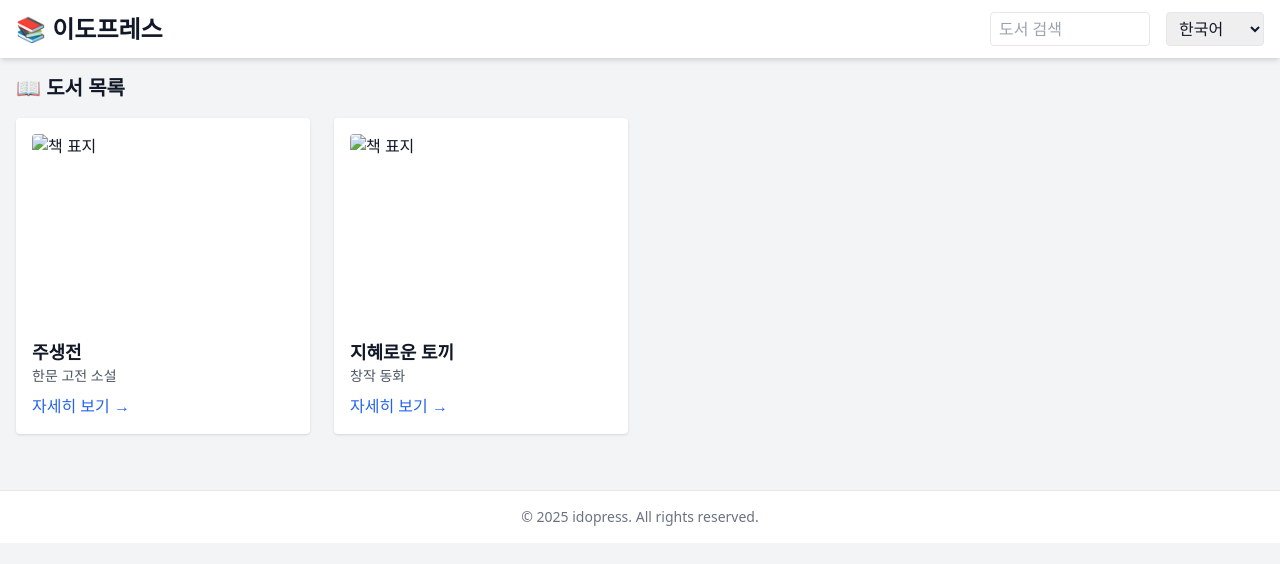
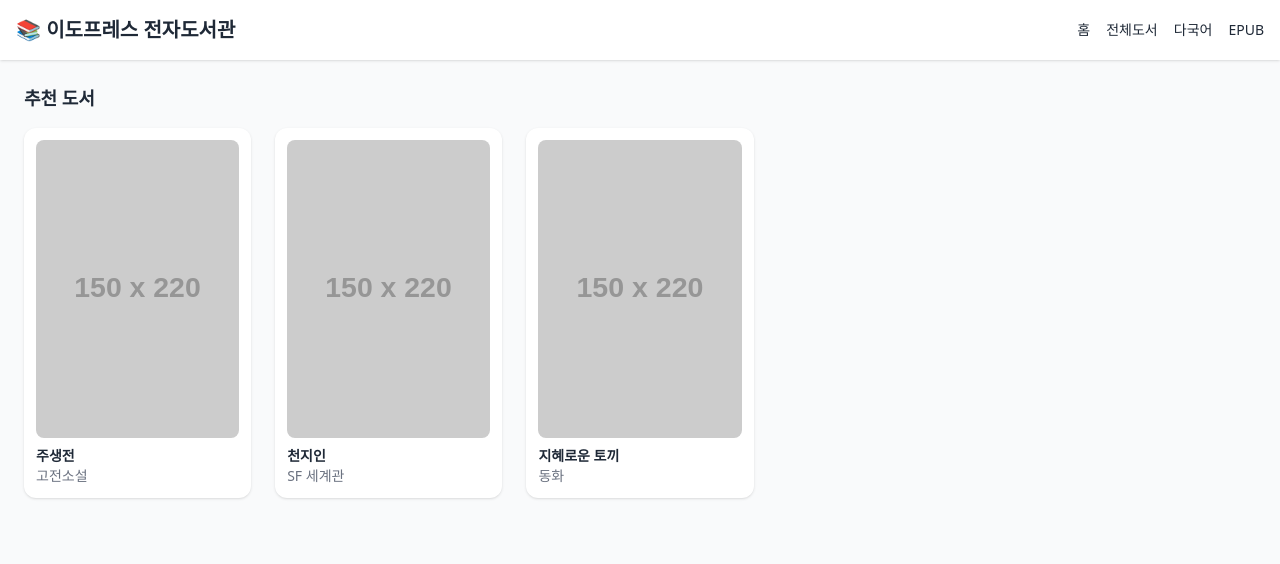
Before and after one commit to idopress/idopress-books, a plain HTML site: page index.html in a window 1280 px wide. Drawn offline with nearby package versions, Linux system fonts and the light colour scheme; placeholder pictures from the web are drawn by us.

Commit message:
초기 홈페이지 파일 업로드

```diff
--- a/index.html
+++ b/index.html
@@ -2,45 +2,48 @@
 <!DOCTYPE html>
 <html lang="ko">
 <head>
-  <meta charset="UTF-8" />
-  <meta name="viewport" content="width=device-width, initial-scale=1.0" />
-  <title>이도프레스 전자책</title>
+  <meta charset="UTF-8">
+  <meta name="viewport" content="width=device-width, initial-scale=1.0">
+  <title>IdoPress Books</title>
   <script src="https://cdn.tailwindcss.com"></script>
 </head>
-<body class="bg-gray-100 text-gray-900">
-  <header class="bg-white shadow-md sticky top-0 z-10">
-    <div class="max-w-7xl mx-auto px-4 py-3 flex justify-between items-center">
-      <h1 class="text-2xl font-bold">📚 이도프레스</h1>
-      <div class="flex items-center space-x-4">
-        <input type="text" placeholder="도서 검색" class="border rounded px-2 py-1 w-40" />
-        <select class="border rounded px-2 py-1">
-          <option>한국어</option>
-          <option>English</option>
-          <option>日本語</option>
-          <option>Español</option>
-        </select>
+<body class="bg-gray-50 text-gray-800">
+  <header class="bg-white shadow p-4 flex items-center justify-between">
+    <h1 class="text-xl font-bold">📚 이도프레스 전자도서관</h1>
+    <nav>
+      <ul class="flex gap-4 text-sm">
+        <li><a href="#" class="hover:underline">홈</a></li>
+        <li><a href="#" class="hover:underline">전체도서</a></li>
+        <li><a href="#" class="hover:underline">다국어</a></li>
+        <li><a href="#" class="hover:underline">EPUB</a></li>
+      </ul>
+    </nav>
+  </header>
+  <main class="p-6">
+    <h2 class="text-lg font-semibold mb-4">추천 도서</h2>
+    <div class="grid grid-cols-2 sm:grid-cols-3 md:grid-cols-4 lg:grid-cols-5 gap-6">
+      <div class="bg-white shadow rounded-xl p-3">
+        <img src="https://via.placeholder.com/150x220?text=책+1" alt="책1" class="w-full h-auto rounded-lg mb-2">
+        <div class="text-sm">
+          <p class="font-semibold truncate">주생전</p>
+          <p class="text-gray-500">고전소설</p>
+        </div>
       </div>
-    </div>
-  </header>
-  <main class="max-w-7xl mx-auto p-4">
-    <h2 class="text-xl font-semibold mb-4">📖 도서 목록</h2>
-    <div class="grid grid-cols-1 sm:grid-cols-2 md:grid-cols-3 lg:grid-cols-4 gap-6">
-      <div class="bg-white rounded shadow p-4">
-        <img src="assets/book-cover.png" alt="책 표지" class="w-full h-48 object-cover rounded" />
-        <h3 class="text-lg font-semibold mt-3">주생전</h3>
-        <p class="text-sm text-gray-600">한문 고전 소설</p>
-        <a href="books/jusaengjeon.html" class="mt-2 inline-block text-blue-600 hover:underline">자세히 보기 →</a>
+      <div class="bg-white shadow rounded-xl p-3">
+        <img src="https://via.placeholder.com/150x220?text=책+2" alt="책2" class="w-full h-auto rounded-lg mb-2">
+        <div class="text-sm">
+          <p class="font-semibold truncate">천지인</p>
+          <p class="text-gray-500">SF 세계관</p>
+        </div>
       </div>
-      <div class="bg-white rounded shadow p-4">
-        <img src="assets/book-cover.png" alt="책 표지" class="w-full h-48 object-cover rounded" />
-        <h3 class="text-lg font-semibold mt-3">지혜로운 토끼</h3>
-        <p class="text-sm text-gray-600">창작 동화</p>
-        <a href="books/rabbit.html" class="mt-2 inline-block text-blue-600 hover:underline">자세히 보기 →</a>
+      <div class="bg-white shadow rounded-xl p-3">
+        <img src="https://via.placeholder.com/150x220?text=책+3" alt="책3" class="w-full h-auto rounded-lg mb-2">
+        <div class="text-sm">
+          <p class="font-semibold truncate">지혜로운 토끼</p>
+          <p class="text-gray-500">동화</p>
+        </div>
       </div>
     </div>
   </main>
-  <footer class="bg-white text-center py-4 border-t mt-10 text-sm text-gray-500">
-    © 2025 idopress. All rights reserved.
-  </footer>
 </body>
 </html>
```
